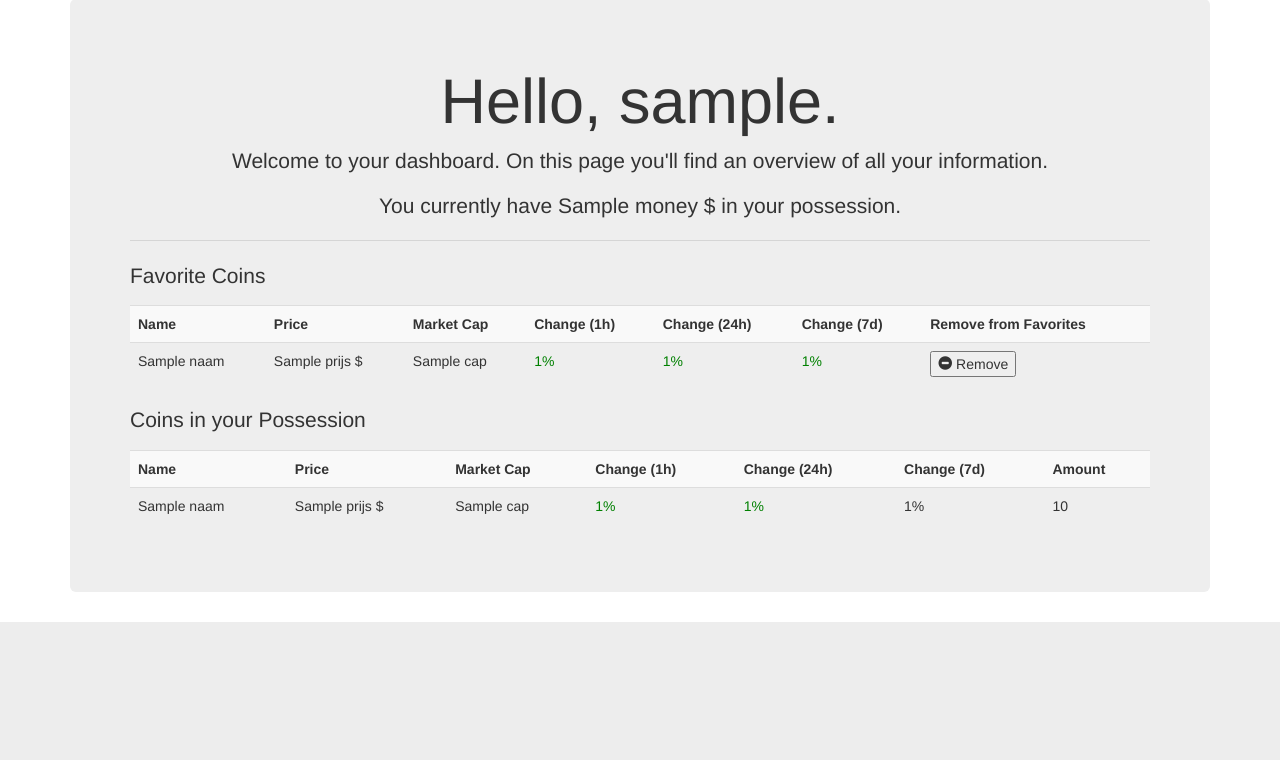
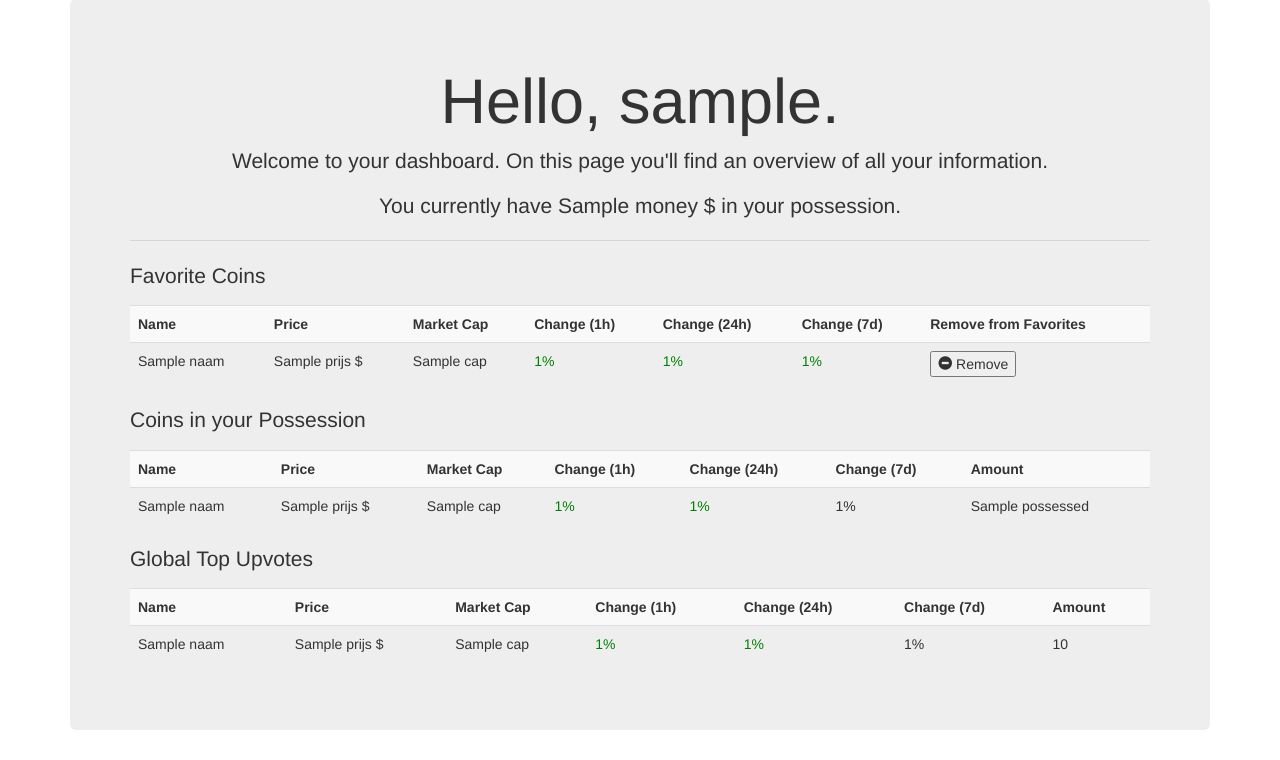
Before and after one commit to W1zzardo/Coin-Tracker, a Flask app: template Website/templates/profile.html in a window 1280 px wide. Shown: the part 412-1172 px from the top of the page. Before the commit the page ends 1034 px from the top, so only its background shows below. Run offline with Flask 2, Linux system fonts and the light colour scheme; the template is opened without the code that fills it: most values are stand-ins (such as "Sample title", 1, 10 or a date in 2020); some libraries are stand-ins or nearby versions.

Commit message:
Profile Fixes

```diff
--- a/Website/application.py
+++ b/Website/application.py
@@ -3,7 +3,7 @@ from flask import Flask, flash, redirect, render_template, request, session, url
 from flask_session import Session
 from passlib.apps import custom_app_context as pwd_context
 from tempfile import gettempdir
-from collections import Counter
+from collections import Counter, defaultdict
 
 from helpers import *
 import time
@@ -338,10 +338,12 @@ def profile():
 
     favorites = db.execute("SELECT DISTINCT naam from favorites WHERE id = :id",\
                             id = session["user_id"])
-    portfolio = db.execute("SELECT name FROM portfolio WHERE id = :id",\
+    portfolio = db.execute("SELECT DISTINCT name FROM portfolio WHERE id = :id",\
                             id=session["user_id"])
+    amount = db.execute("SELECT name, shares FROM portfolio WHERE id = :id",\
+                            id=session["user_id"])
+    all_votes = Counter(votes)
 
-    all_votes = Counter(votes)
 
     favorites_length = len(favorites)
     portfolio_length = len(portfolio)
@@ -349,22 +351,25 @@ def profile():
 
     all_favorite_coins = [db.execute("SELECT * from coins WHERE naam = :naam",\
                             naam = favorites[i]["naam"]) for i in range (favorites_length)]
-
     all_portfolio_coins = [db.execute("SELECT * from coins WHERE naam = :naam",\
                             naam = portfolio[i]["name"]) for i in range (portfolio_length)]
-
     all_votes_coins = [db.execute("SELECT * from coins WHERE naam = :naam",\
-                            naam = all_votes[i]) for i in all_votes]
+                            naam = i) for i in all_votes]
 
 
     favorites_list = ([i for coin in all_favorite_coins for i in coin])
     portfolio_list = ([i for coin in all_portfolio_coins for i in coin])
     votes_list = ([i for coin in all_votes_coins for i in coin])
 
+    possess_amount = defaultdict(int)
+
+    for d in amount:
+        possess_amount[d['name']] += int(d['shares'])
 
     return render_template("profile.html", favorite_coins = favorites_list,\
                             portfolio_coins = portfolio_list, vote_coins = votes_list, \
-                            username = session["username"], money = str(round(session["cash"], 2)), vote_amount = all_votes)
+                            username = session["username"], money = str(round(session["cash"], 2)),\
+                            vote_amount = all_votes, possessed = possess_amount)
 
 
 @app.route("/password", methods=["GET", "POST"])
--- a/Website/templates/profile.html
+++ b/Website/templates/profile.html
@@ -75,11 +75,48 @@
                     <td style="color:red;">{{ coin.percent_24h }}%</td>
                 {% endif %}
                 {% if coin.percent_7d|float > 0 %}
-                    <td class="positive">{{ coin.percent_7d }}%</td>
+                    <td class="color:green;">{{ coin.percent_7d }}%</td>
                 {% else %}
                     <td style="color:red;">{{ coin.percent_7d }}%</td>
                 {% endif %}
-              <td>{{ amount }}</td>
+              <td>{{ possessed[coin.naam] }}</td>
+          </tr>
+        {% endfor %}
+        </table>
+
+        <p class="lead text-left">Global Top Upvotes</p>
+
+        <table class="table table-striped" style="width:100%">
+          <tr>
+            <th>Name</th>
+            <th>Price</th>
+            <th>Market Cap</th>
+            <th>Change (1h)</th>
+            <th>Change (24h)</th>
+            <th>Change (7d)</th>
+            <th>Amount</th>
+          </tr>
+        {% for coin in vote_coins %}
+          <tr>
+            <td>{{ coin.naam }}</td>
+            <td>{{ coin.prijs }}  $</td>
+            <td>{{ coin.cap }}</td>
+                {% if coin.percent_1h|float > 0 %}
+                    <td style="color:green;">{{ coin.percent_1h }}%</td>
+                {% else %}
+                    <td style="color:red;">{{ coin.percent_1h }}%</td>
+                {% endif %}
+                {% if coin.percent_24h|float > 0 %}
+                    <td style="color:green;">{{ coin.percent_24h }}%</td>
+                {% else %}
+                    <td style="color:red;">{{ coin.percent_24h }}%</td>
+                {% endif %}
+                {% if coin.percent_7d|float > 0 %}
+                    <td class="color:green;">{{ coin.percent_7d }}%</td>
+                {% else %}
+                    <td style="color:red;">{{ coin.percent_7d }}%</td>
+                {% endif %}
+              <td>{{ vote_amount[coin] }}</td>
           </tr>
         {% endfor %}
         </table>
```
